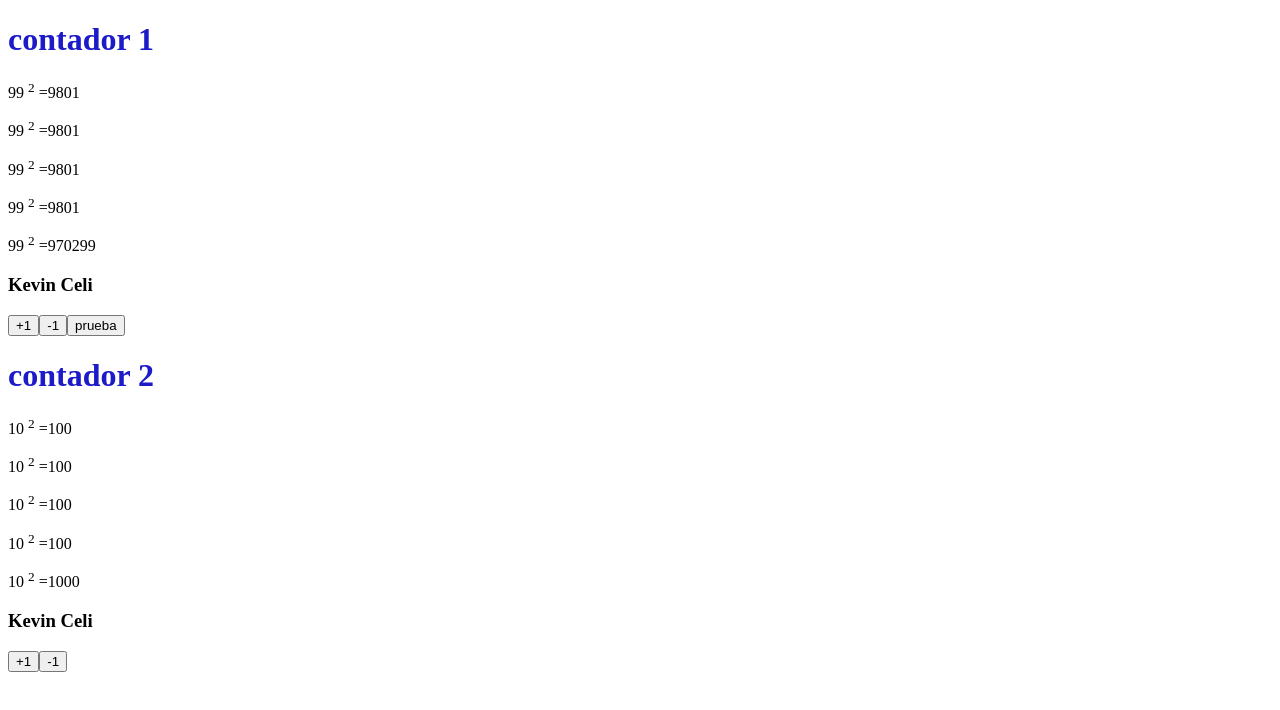
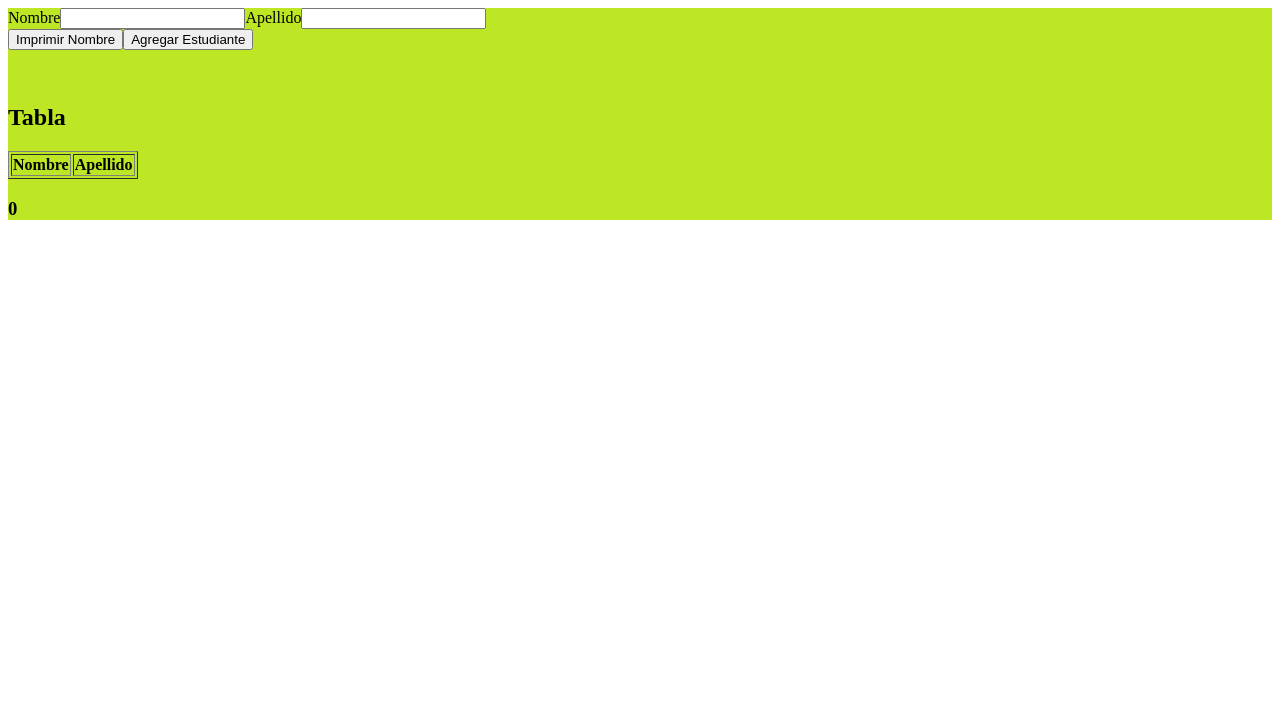
Before and after one commit to Kevin-022C/pw_vue_u2_kc, a Vue app: page / in a window 1280 px wide. Shown: the top 710 px of the page. Built offline with nearby package versions, Linux system fonts and the light colour scheme.

Commit message:
talleer 15: directivas vue

```diff
--- a/src/App.vue
+++ b/src/App.vue
@@ -1,16 +1,19 @@
 <template>
   <div>
-    <ContadorView/>
+    <DirectivasView/>
   </div>
 </template>
 
 <script>
 import ContadorView from '../src/view/ContadorView.vue';
+import DirectivasView from '../src/view/DirectivasView.vue';
 
 export default {
   name: 'App',
   components: {
-    ContadorView
+    ContadorView,
+    DirectivasView
+
   }
 }
 </script>
--- /dev/null
+++ b/src/components/Directivas.vue
@@ -0,0 +1,78 @@
+<template>
+    <div>
+        <label for="id_nombre">Nombre</label>
+        <input id="id_nombre" type="text" v-model="nombre" />
+        <!-- Directiva v-model es una propiedad reactiva que enlaza el valor del input con la data "nombre" -->
+        <p v-if="nombre.length > 0">Hola {{ nombre }}, bienvenido a Vue.js</p>
+
+        <label for="id_apellido">Apellido</label>
+        <input id="id_apellido" type="text" v-model="apellido" /><br>
+        <button @click="imprimirNombre">Imprimir Nombre</button>
+        <button @click="agregarEstudiante">Agregar Estudiante</button>
+
+        <ul>
+            <li
+
+            v-show="nombre !== null"
+            v-for="(estudiante, index) in arreglo" :key="index">
+                {{ estudiante.nombre }} - {{ estudiante.apellido }}
+            </li>
+        </ul>
+        <br>
+        <h2>Tabla</h2>
+        <table border="1">
+            <thead>
+                <tr>
+                    <th>Nombre</th>
+                    <th>Apellido</th>
+                </tr>
+            </thead>
+            <tbody>
+                <tr v-for="(estudiante, index) in arreglo" :key="index">
+                    <td>{{ estudiante.nombre }}</td>
+                    <td>{{ estudiante.apellido }}</td>
+                </tr>
+            </tbody>
+        </table>
+
+
+        <h3>{{ arreglo.length }}</h3>
+    </div>
+</template>
+
+<script>
+export default {
+    name: 'Directivas',
+    data() {
+        return {
+            nombre: '',
+            apellido: '',
+            arreglo: []
+        }
+    },
+    methods: {
+        imprimirNombre() {
+            console.log(this.nombre);
+        },
+
+        agregarEstudiante() {
+            const estudiante = {
+                nombre: this.nombre,
+                apellido: this.apellido
+            }
+            this.arreglo.push(estudiante);
+            console.log("Estudiante agregado:", estudiante);
+            this.limpiarFormulario();
+            console.log(this.arreglo);
+        },
+
+        limpiarFormulario() {
+            this.nombre = '';
+            this.apellido = '';
+        }
+
+    }
+}
+</script>
+
+<style></style>
--- a/src/components/contadorUno.vue
+++ b/src/components/contadorUno.vue
@@ -84,6 +84,7 @@
    * String,number,Array,obj,Date:para mandar una fecha,Function
    * numeros grandes BigInt
    */
+  // DIRECTIVAS PARTE II
 
 };
 </script>
--- /dev/null
+++ b/src/view/DirectivasView.vue
@@ -0,0 +1,25 @@
+<template>
+    <div>
+        <Directivas/>
+    </div>
+
+</template>
+
+<script>
+import Directivas from '../components/Directivas.vue';
+export default {
+    components:{
+        Directivas
+    }
+
+}
+</script>
+
+<style>
+div {
+   height: 400;
+   flex-direction: row;
+   background-color: #bde725;
+
+}
+</style>
```
